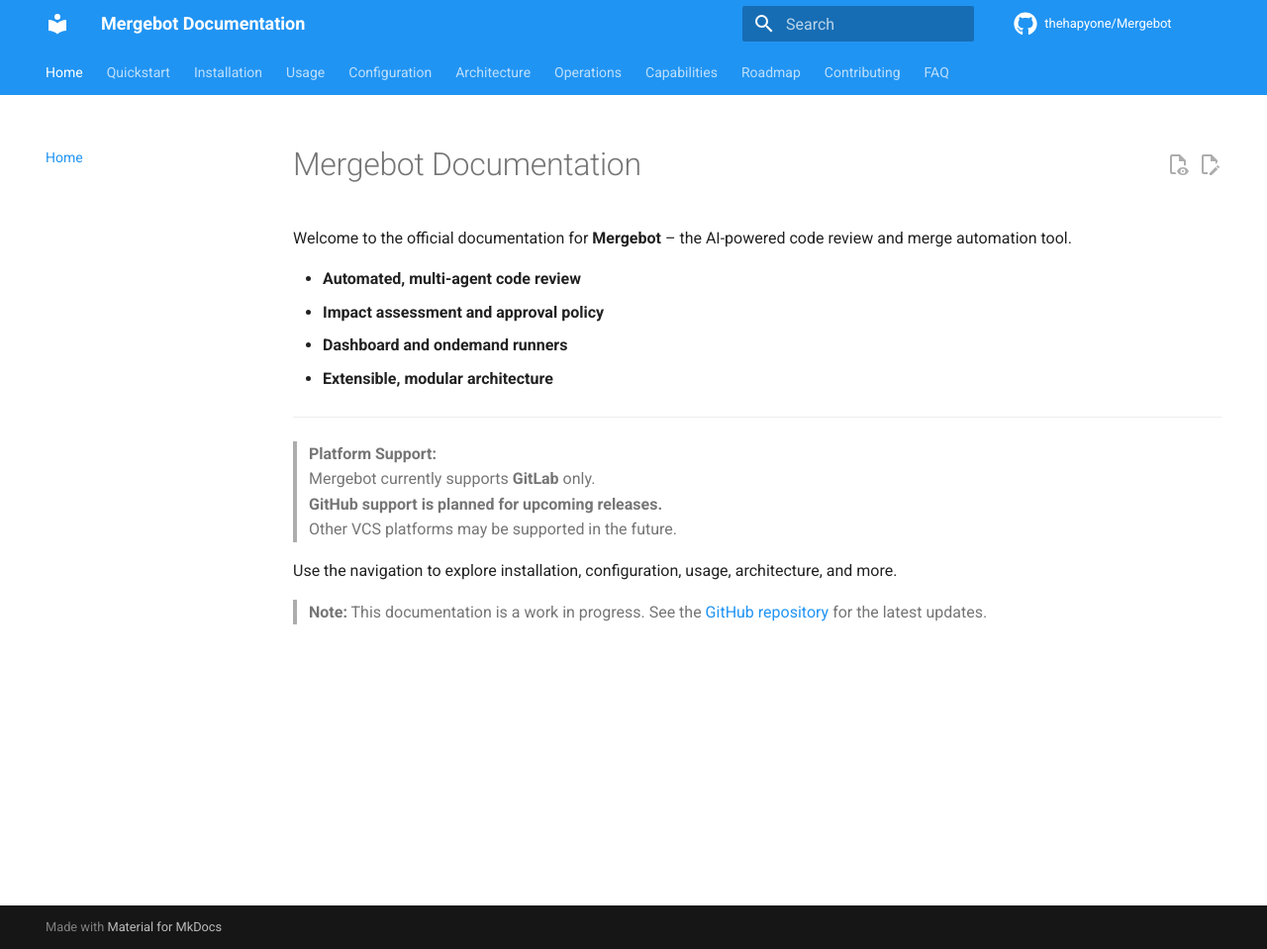
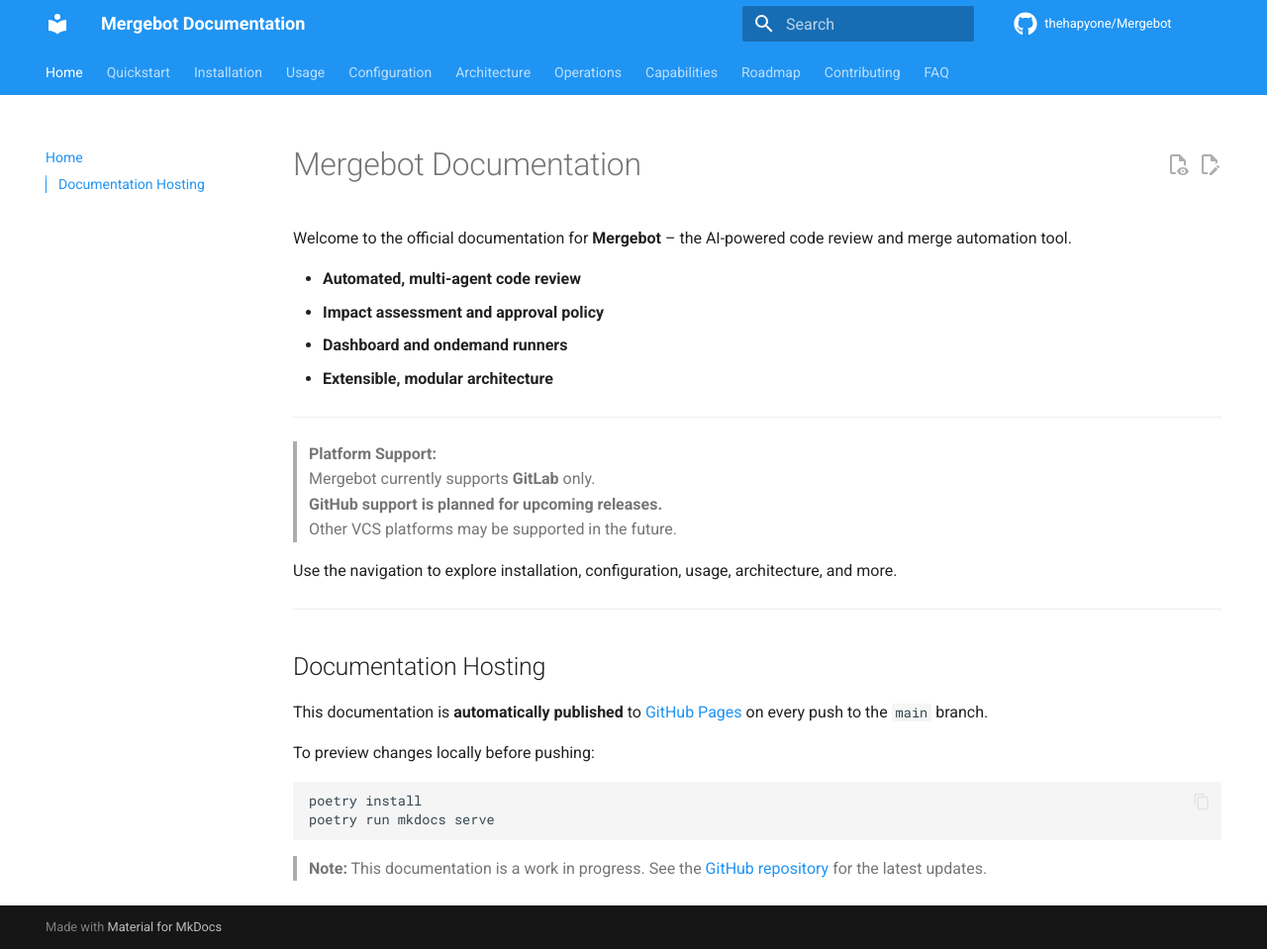
Before and after one commit to thehapyone/Mergebot, an MkDocs documentation site: the page built from docs/index.md, in a window 1280 px wide and 959 px high. Shown: the whole window at 99% size. Built offline with MkDocs 1.6.1 and Material for MkDocs 9.7.7, drawn with Linux system fonts in a browser that asks for light colours; comment, search, counter and statistics services are not loaded.

Commit message:
Add GitHub Pages docs badge and update documentation hosting info
- Add a "View Docs" badge to README linking to GitHub Pages
- Update README and docs to reference auto-published documentation
- Add site_url to mkdocs.yml for correct URL generation
- Prepare for GitHub Actions-based docs deployment

````diff
--- a/docs/index.md
+++ b/docs/index.md
@@ -16,4 +16,16 @@
 
 Use the navigation to explore installation, configuration, usage, architecture, and more.
 
+---
+
+## Documentation Hosting
+
+This documentation is **automatically published** to [GitHub Pages](https://thehapyone.github.io/Mergebot/) on every push to the `main` branch.
+
+To preview changes locally before pushing:
+```bash
+poetry install
+poetry run mkdocs serve
+```
+
 > **Note:** This documentation is a work in progress. See the [GitHub repository](https://github.com/thehapyone/Mergebot) for the latest updates.
--- a/mkdocs.yml
+++ b/mkdocs.yml
@@ -2,6 +2,7 @@
 site_description: AI-powered code review and merge automation for GitLab
 site_author: The Mergebot Team
 repo_url: https://github.com/thehapyone/Mergebot
+site_url: https://thehapyone.github.io/Mergebot/
 theme:
   name: material
   features:
````
Also changed, not shown: README.md (+4 -2 lines), 1 other file.
